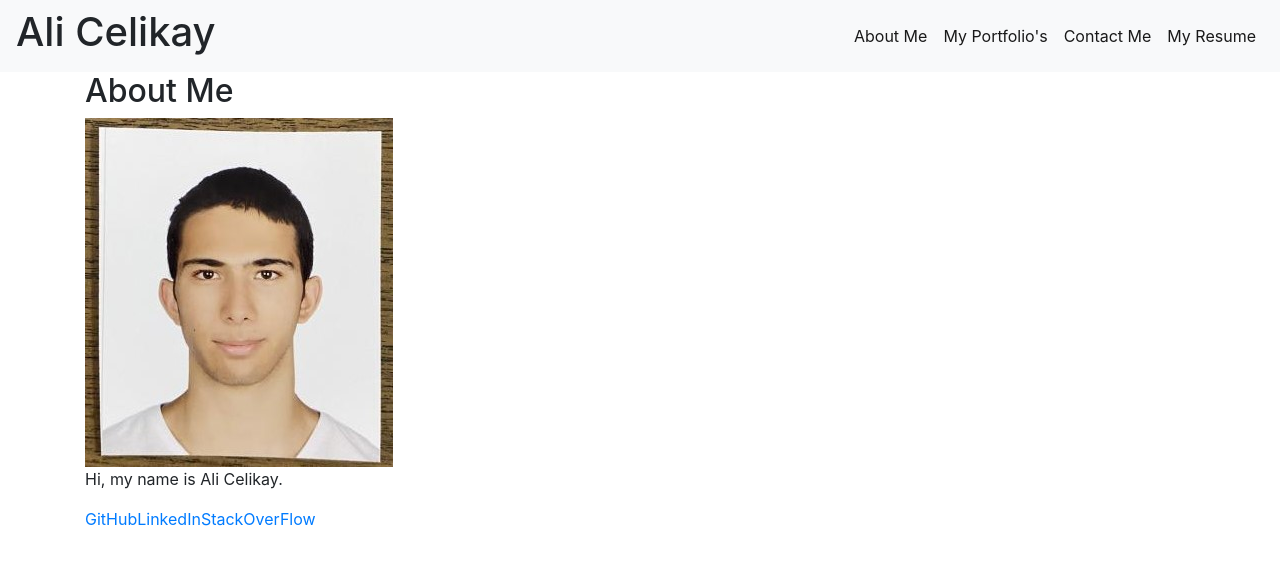
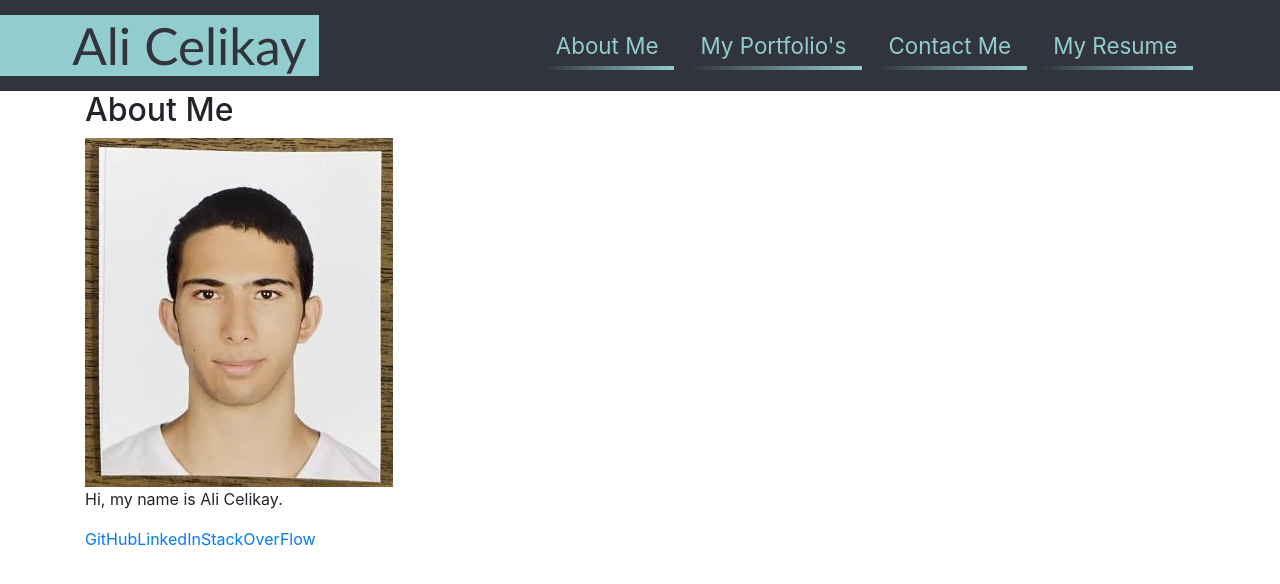
Before and after one commit to AliCelikay/20-ali-React-Portfolio, a React (Create React App) app: page / in a window 1280 px wide. Shown: the top 584 px of the page. Built offline with nearby package versions, Linux system fonts and the light colour scheme.

Commit message:
header and nav css complete

```diff
--- a/src/App.js
+++ b/src/App.js
@@ -1,10 +1,52 @@
-import React from 'react';
-import PortfolioComponent from './components/PortfolioComponent';
+import React, { useState } from 'react';
 
-// This function is a functional component that helps us split the UI into distinct parts.
-// In this case, we are returning another component, <HelloReact/> from it.
+// Components are responsible for rendering some part of an application's UI.
+// Components let us split the UI into independent, reusable pieces, and also think about each piece in isolation.
+import Header from "./components/Header";
+import Navbar from "./components/Navbar";
+import About from "./components/pages/About";
+import Portfolio from "./components/pages/Portfolio";
+import Contact from "./components/pages/Contact";
+import Resume from "./components/pages/Resume";
+import Footer from "./components/Footer";
+// import PortfolioComponent from './components/PortfolioComponent';
+
 function App() {
-    return <PortfolioComponent />;
+
+    // Declaring a state variable `currentPage` using `useState`
+    // Give the method to update it a name, `setCurrentPage`
+    // useState accepts one argument for the default or initial value of the state variable. setCurrentPage allows us to update currentPage variable
+    const [currentPage, setCurrentPage] = useState("About");// setting currentState to be 'About' so that when the application loads, the 'About' page loads automatically
+
+    // This method is checking to see what the value of `currentPage` is. Depending on the value of currentPage, we return the corresponding component to render.
+    const renderPage = () => {
+        if (currentPage === 'About') {
+            return <About />;
+        }
+        if (currentPage === 'Portfolio') {
+            return <Portfolio />;
+        }
+        if (currentPage === 'Contact') {
+            return <Contact />;
+        }
+        return <Resume />;
+    };
+
+    const handlePageChange = (page) => setCurrentPage(page);
+
+    return (
+        <div>
+            <Header>
+            {/* We are passing the currentPage from state and the function to update it */}
+                <Navbar currentPage={currentPage} handlePageChange={handlePageChange}></Navbar>
+            </Header>
+
+            {/* Here we are calling the renderPage method which will return a component  */}
+            {renderPage()}
+
+            <Footer />
+        </div>
+    );
 }
 
 export default App;
--- /dev/null
+++ b/src/components/Header.js
@@ -0,0 +1,13 @@
+import React from "react";
+import '../css/header.css'
+
+function Header(props) {
+    return (
+        <header>
+            <h1>Ali Celikay</h1>
+            {props.children}
+        </header>
+    );
+}
+
+export default Header;
--- a/src/components/Navbar.js
+++ b/src/components/Navbar.js
@@ -5,16 +5,7 @@ import '../css/navbar.css';
 // We assign them to their own variable names
 function Navbar({ currentPage, handlePageChange }) {
     return (
-        <nav class="navbar navbar-expand-lg navbar-light bg-light">
-            {/* <div className='container'> */}
-                <h1>Ali Celikay</h1>
-                <button class="navbar-toggler" type="button" data-toggle="collapse" data-target="#navbarSupportedContent" aria-controls="navbarSupportedContent" aria-expanded="false" aria-label="Toggle navigation">
-                    <span class="navbar-toggler-icon"></span>
-                </button>
-
-                <div className="collapse navbar-collapse navItems" id="navbarSupportedContent">
-                    <ul className='navbar-nav '>
-                        <li className="nav-item active">
+            <nav>
                 <a
                     href="#About"
                     onClick={() => handlePageChange('About')}
@@ -24,8 +15,6 @@ function Navbar({ currentPage, handlePageChange }) {
                 >
                     About Me
                 </a>
-                        </li>
-                        <li className="nav-item active">
                 <a
                     href="#Portfolio"
                     onClick={() => handlePageChange('Portfolio')}
@@ -33,8 +22,6 @@ function Navbar({ currentPage, handlePageChange }) {
                 >
                     My Portfolio's
                 </a>
-                        </li>
-                        <li className="nav-item active">
                 <a
                     href="#Contact"
                     onClick={() => handlePageChange('Contact')}
@@ -42,8 +29,6 @@ function Navbar({ currentPage, handlePageChange }) {
                 >
                     Contact Me
                 </a>
-                        </li>
-                        <li className="nav-item active">
                 <a
                     href="#Resume"
                     onClick={() => handlePageChange('Resume')}
@@ -51,11 +36,7 @@ function Navbar({ currentPage, handlePageChange }) {
                 >
                     My Resume
                 </a>
-                        </li>
-                    </ul>
-                </div>
-            {/* </div> */}
-        </nav>
+            </nav >
     );
 }
 
--- a/src/components/PortfolioComponent.js
+++ b/src/components/PortfolioComponent.js
@@ -1,5 +1,6 @@
 // We have to first import `useState` with React in order to take advantage of the hook
 import React, { useState } from 'react';
+// import Header from "./Header";
 import Navbar from "./Navbar";
 import About from "./pages/About";
 import Portfolio from "./pages/Portfolio";
@@ -34,8 +35,10 @@ function PortfolioComponent() {
 
     return (
         <div>
-            {/* We are passing the currentPage from state and the function to update it */}
-            <Navbar currentPage={currentPage} handlePageChange={handlePageChange} />
+            {/* <Header> */}
+                {/* We are passing the currentPage from state and the function to update it */}
+                <Navbar currentPage={currentPage} handlePageChange={handlePageChange}></Navbar>
+            {/* </Header> */}
 
             {/* Here we are calling the renderPage method which will return a component  */}
             {renderPage()}
--- a/src/components/pages/About.js
+++ b/src/components/pages/About.js
@@ -11,7 +11,7 @@ export default function About() {
                     About Me
                 </h2>
                 <div>
-                    <img src={AboutPic}/>
+                    <img alt='mypicture' src={AboutPic}/>
                     <div>
                         <p>
                             Hi, my name is Ali Celikay.
--- /dev/null
+++ b/src/css/header.css
@@ -0,0 +1,31 @@
+header {
+    /* important overwrites anything previously */
+    position: sticky !important;
+    top: 0 !important;
+    /* navbar need to be above the content, w/o this then the nav would be behind the web conten */
+    z-index: 1;
+
+    position: relative;
+    /* top right bottom left clockwise from top */
+    padding: 15px 6% 15px 0;
+    display: flex !important;
+    display:inline;
+    flex-direction: row;
+    justify-content: space-between;
+    flex-wrap: wrap;
+    align-items: center;
+    background-color: rgba(49, 52, 61, 1);
+    /* box-shadow: 0 5px 35px rgba(146, 204, 206, 0.4); */
+}
+
+header h1 {
+    font-family: 'Trebuchet MS', 'Lucida Sans Unicode', 'Lucida Grande', 'Lucida Sans', Arial, sans-serif;
+    display: inline-block !important;
+    color: rgba(49, 52, 61, 1);
+    background-color: rgba(146, 204, 206, 1);
+    /* background-image: linear-gradient(270deg, rgba(146, 204, 206, 1) 0%, rgba(49, 52, 61, 1) 190%); */
+    padding: 5px 1% 5px 6%;
+    margin: 0;
+    font-size: 4vw;
+    line-height: 1;
+}
--- a/src/css/navbar.css
+++ b/src/css/navbar.css
@@ -1,11 +1,20 @@
 nav {
-    /* important overwrites anything previously */
-    position: sticky !important;
-    top: 0 !important;
-    /* navbar need to be above the content, w/o this then the nav would be behind the web conten */
-    z-index: 1;
+    display:inline-block;
+    position: relative;
+    display: flex !important;
+    flex-direction: row;
+    flex-wrap: wrap;
 }
 
-.navItems {
-    justify-content: right !important;
+nav a {
+    text-decoration: none;
+    padding: 5px 10px;
+    color: rgba(146, 204, 206, 1);
+    margin-right: 10px;
+    background-image: linear-gradient(270deg, rgba(146, 204, 206, 1) 0%, rgba(49, 52, 61, 1) 97%);
+    background-repeat: no-repeat;
+    background-size: 100% 0.2em;
+    background-position: bottom;
+    transition: all 0.25s ease-in;
+    font-size: 1.4rem;
 }
--- a/src/index.css
+++ b/src/index.css
@@ -1,3 +1,16 @@
+* {
+  box-sizing: border-box  !important;
+}
+
+/* brand color palette */
+:root {
+  --primary: rgba(68, 88, 119, 1);
+  --secondary: rgba(146, 204, 206, 1);
+  --tertiary: rgba(49, 52, 61, 1);
+  --dark: rgba(28, 29, 33, 1);
+  --light: rgba(238, 238, 247, 1);
+}
+
 body {
   margin: 0;
   font-family: -apple-system, BlinkMacSystemFont, 'Segoe UI', 'Roboto', 'Oxygen',
@@ -7,6 +20,15 @@ body {
   -moz-osx-font-smoothing: grayscale;
 }
 
+h1,
+h2,
+h3,
+h4,
+h5,
+h6 {
+  margin: 0;
+}
+
 code {
   font-family: source-code-pro, Menlo, Monaco, Consolas, 'Courier New',
     monospace;
```
Lines whose indentation alone changed are shown as unchanged.
